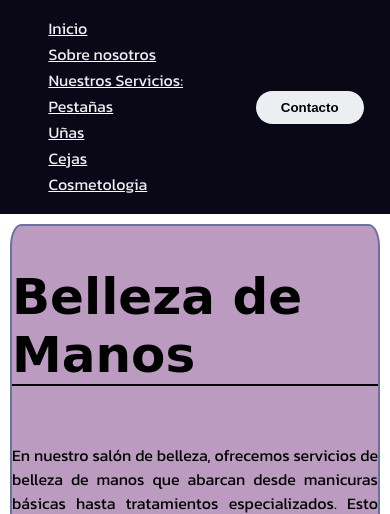
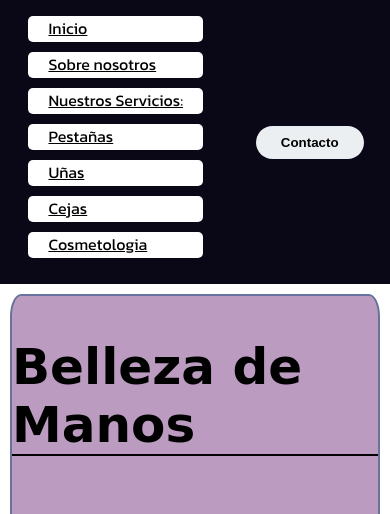
Before and after one commit to A1ngell/stylemay, a PHP site: the page made by Servicio De Uñas.html in a window 390 px wide. Shown: the top 514 px of the page. Run offline with PHP 8.4, Linux system fonts and the light colour scheme; some web fonts are replaced.

Commit message:
Add files via upload

```diff
--- a/style2.css
+++ b/style2.css
@@ -123,7 +123,7 @@ body{
 
     .header .nav-links {
         padding-left: 2px;
-        color: white;
+        color: black;
         text-decoration: underline;
         display: flex;
         flex-direction: column;
@@ -131,6 +131,9 @@ body{
     }
 
     .header .nav-links li {
+        border-radius: 5px;
+        background-color: white;
+        margin-bottom: 10px;
         display: inline-block;
         padding: 0 20px;
         padding-bottom: 2px;
@@ -142,7 +145,7 @@ body{
 
     .header .nav-links a {
         font-size: 700;
-        color: #eceff1;
+        color: black;
         text-decoration: none;
         transition: all 0.3s ease 0s;
     }
```
